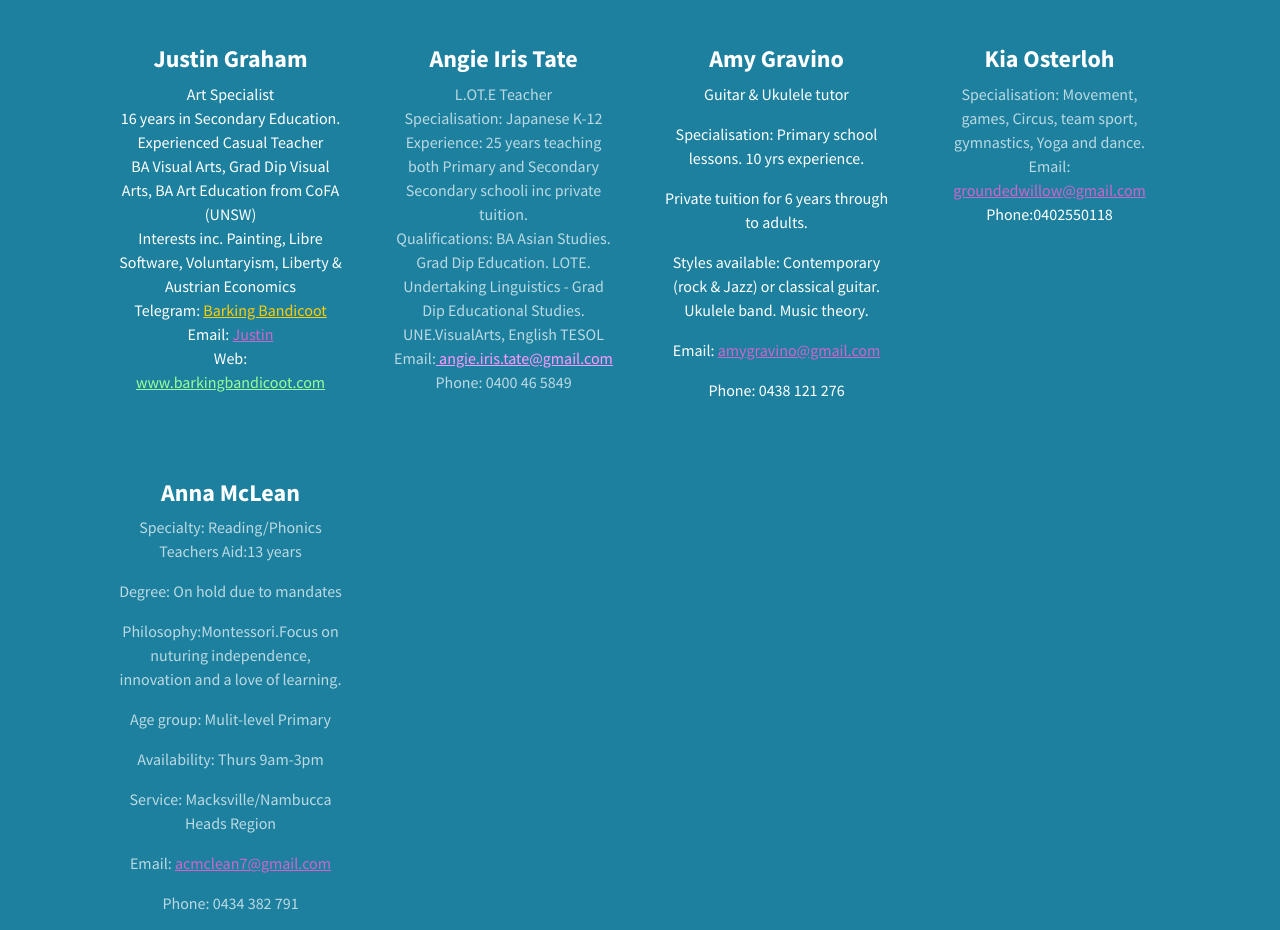
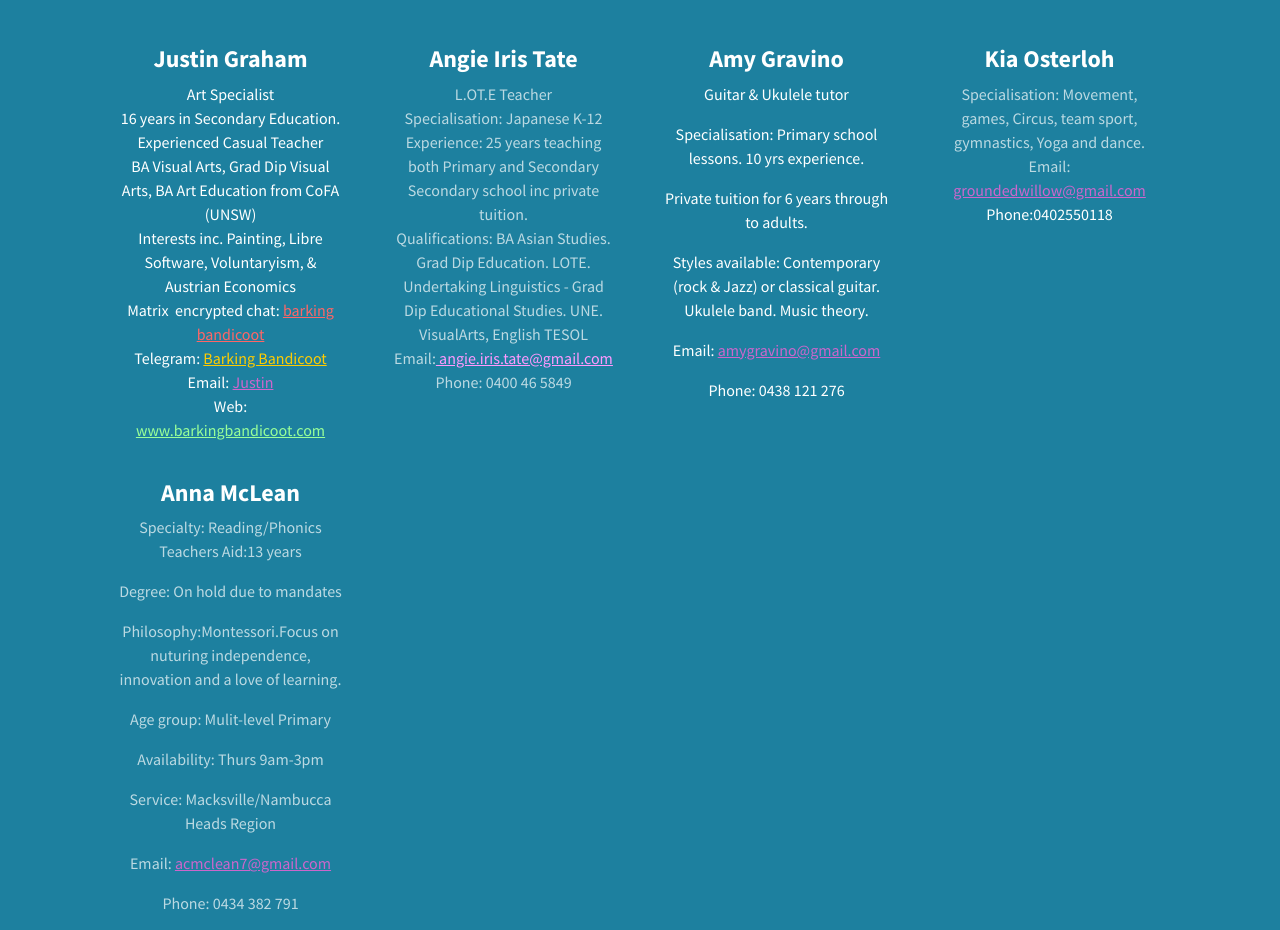
Before and after one commit to coffseducation/coffseducation.github.io, a plain HTML site: page index.html in a window 1280 px wide. Shown: the part 3740-4670 px from the top of the page. Drawn offline with nearby package versions, Linux system fonts and the light colour scheme.

Commit message:
matrix added

```diff
--- a/index.html
+++ b/index.html
@@ -163,7 +163,9 @@
             <p class="mb-0">BA Visual Arts, Grad Dip Visual Arts, BA Art
               Education from CoFA (UNSW)</p>
             <p class="mb-0">Interests inc. Painting, Libre Software,
-              Voluntaryism, Liberty &amp; Austrian Economics</p>
+              Voluntaryism, &amp; Austrian Economics</p>
+            <p class="mb-0">Matrix&nbsp; encrypted chat: <a href="https://matrix.to/#/@snagglepuss:matrix.org"
+                style="color: #ff6666;">barking bandicoot</a></p>
             <p class="mb-0">Telegram: <a href="https://t.me/Anarchotaoist" style="color: #ffcc00;">Barking
                 Bandicoot</a></p>
             <p class="mb-0">Email: <a href="mailto:tutor.5z1b7@8shield.net" style="color: #cc66cc;">Justin</a></p>
@@ -179,11 +181,11 @@
             <p class="text-faded mb-0">L.OT.E Teacher</p>
             <p class="text-faded mb-0">Specialisation: Japanese K-12</p>
             <p class="text-faded mb-0">Experience: 25 years teaching both
-              Primary and Secondary Secondary schooli inc private tuition. </p>
+              Primary and Secondary Secondary school inc private tuition. </p>
             <p class="text-faded mb-0">Qualifications: BA Asian Studies. Grad
               Dip Education. LOTE.</p>
             <p class="text-faded mb-0">Undertaking Linguistics - Grad Dip
-              Educational Studies. UNE.VisualArts, English TESOL</p>
+              Educational Studies. UNE. VisualArts, English TESOL</p>
             <p class="text-faded mb-0">Email:<a href="mailto:angie.iris.tate@gmail.com"
                 style="color: #ff99ff;"> angie.iris.tate@gmail.com</a></p>
             <p class="text-faded mb-0">Phone: 0400 46 5849</p>
```
